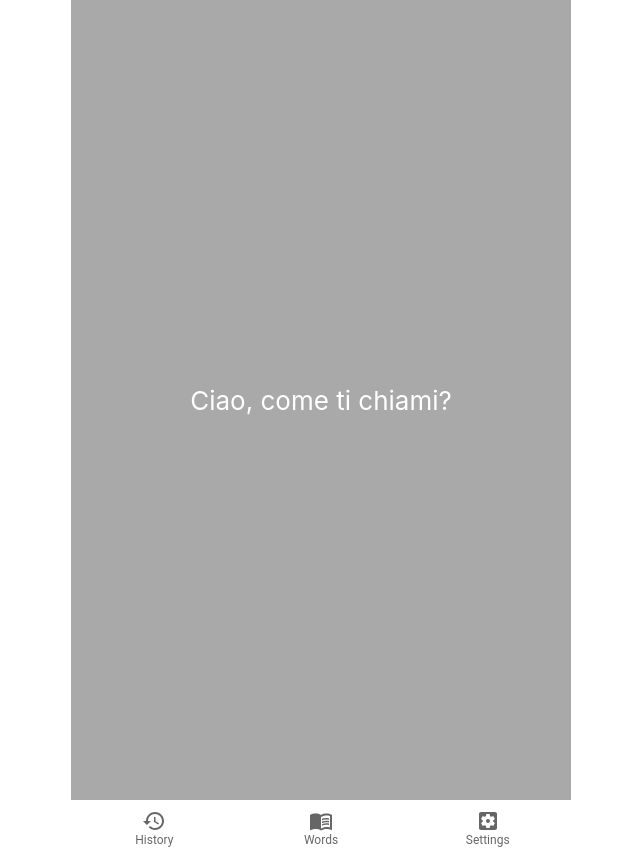
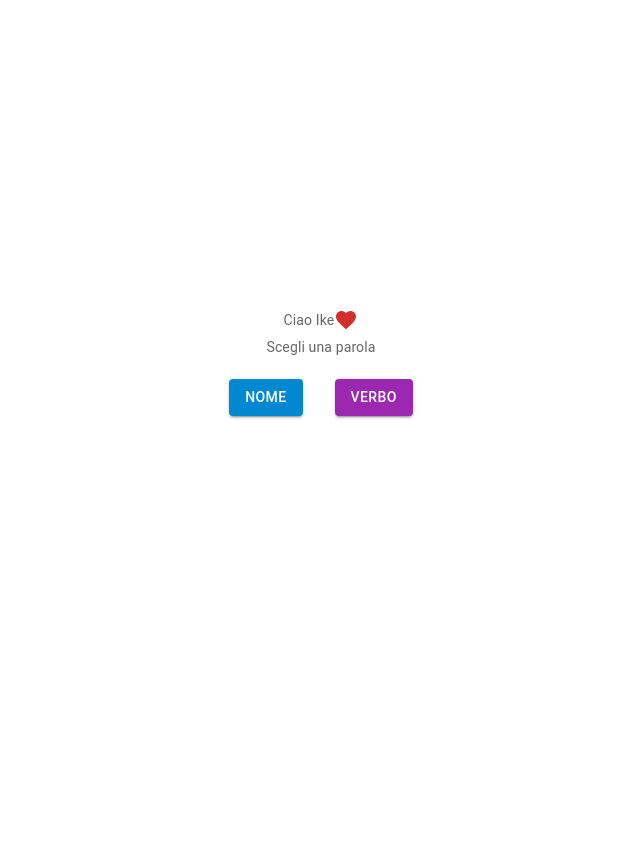
Before and after one commit to darkchesca/1-parola-al-giorno, a React (Create React App) app: page / in a window 1280 px wide. Shown: the whole page, without its empty margins (319-959 px from the left). After the commit the page ends 800 px from the top, so only its background shows below. Built offline with nearby package versions, Linux system fonts and the light colour scheme.

Commit message:
make app essential

```diff
--- a/src/App.css
+++ b/src/App.css
@@ -1,12 +1,11 @@
 .App {
-  background-color: darkgray;
   min-height: 100vh;
   display: flex;
   flex-direction: column;
   align-items: center;
   justify-content: center;
   font-size: calc(10px + 2vmin);
-  color: white;
+  color: black;
 }
 
 .App-logo {
--- a/src/components/greetings.js
+++ b/src/components/greetings.js
@@ -1,14 +1,27 @@
 import React from "react";
+import {Box, Typography} from "@mui/material";
+import FavoriteIcon from '@mui/icons-material/Favorite';
 
 function Greetings(){
     return(
-        <div>
-            Ciao
-            {
-                localStorage.name
-                || ', come ti chiami?'
-            }
-        </div>
+        <Box>
+            <Typography sx={{
+                fontSize: 14,
+                display: 'flex',
+                justifyContent: 'center',
+                alignItems: 'center'
+            }} color="text.secondary" gutterBottom>
+                Ciao Ike <FavoriteIcon color="error" />
+            </Typography>
+            <Typography sx={{
+                fontSize: 14,
+                display: 'flex',
+                justifyContent: 'center',
+                alignItems: 'center'
+            }} color="text.secondary" gutterBottom>
+                Scegli una parola
+            </Typography>
+        </Box>
     )
 }
 
--- a/src/index.js
+++ b/src/index.js
@@ -14,7 +14,7 @@ root.render(
   <React.StrictMode>
       <Router>
           <App/>
-          <Navigation />
+          {/*<Navigation />*/}
       </Router>
   </React.StrictMode>
 );
--- a/src/views/words.js
+++ b/src/views/words.js
@@ -1,10 +1,75 @@
-import React from "react";
+import React, {useState} from "react";
 import Greetings from "../components/greetings";
+import {Box, Button, Card, CardContent, Typography} from "@mui/material";
+
+const words = require('../words.json');
+
+
 
 function Words(){
+    const [showCard, setShowCard] = useState(false);
+    const [word, setWord] = useState({
+        original:'',
+        english: ''
+    });
+
+    const onTypeClick = (type) => {
+        const wordsGroup = words[type];
+        const newWord = wordsGroup[Math.floor(Math.random()*wordsGroup.length)];
+        setWord(newWord);
+
+        setShowCard(true)
+    }
     return (
-        <div className="words-container">
+        <div className="words-container"
+             style={{
+                 textAlign: 'center'
+             }}
+        >
             <Greetings />
+            <div>
+                <Button
+                    variant="contained"
+                    color="info"
+                    size="sm"
+                    sx={{
+                        m: 2,
+                    }}
+                    onClick={()=>onTypeClick('nouns')}
+                >
+                    Nome
+                </Button>
+                <Button
+                    variant="contained"
+                    color="secondary"
+                    size="sm"
+                    sx={{
+                        m: 2,
+                    }}
+                    onClick={()=>onTypeClick('verbs')}
+                >
+                    Verbo
+                </Button>
+            </div>
+            <Box
+                sx={{
+                    minHeight:'60px'
+                }}
+            >
+                {showCard && <Card variant="outlined">
+                    <CardContent>
+                        <Typography sx={{ fontSize: 14 }} color="text.secondary" gutterBottom>
+                            Parola del giorno
+                        </Typography>
+                        <Typography variant="h5" color="text.secondary" component="div">
+                            {word.original}
+                        </Typography>
+                        <Typography variant="h5" color="text.secondary" component="div">
+                            {word.english}
+                        </Typography>
+                    </CardContent>
+                </Card>}
+            </Box>
         </div>
     )
 }
```
